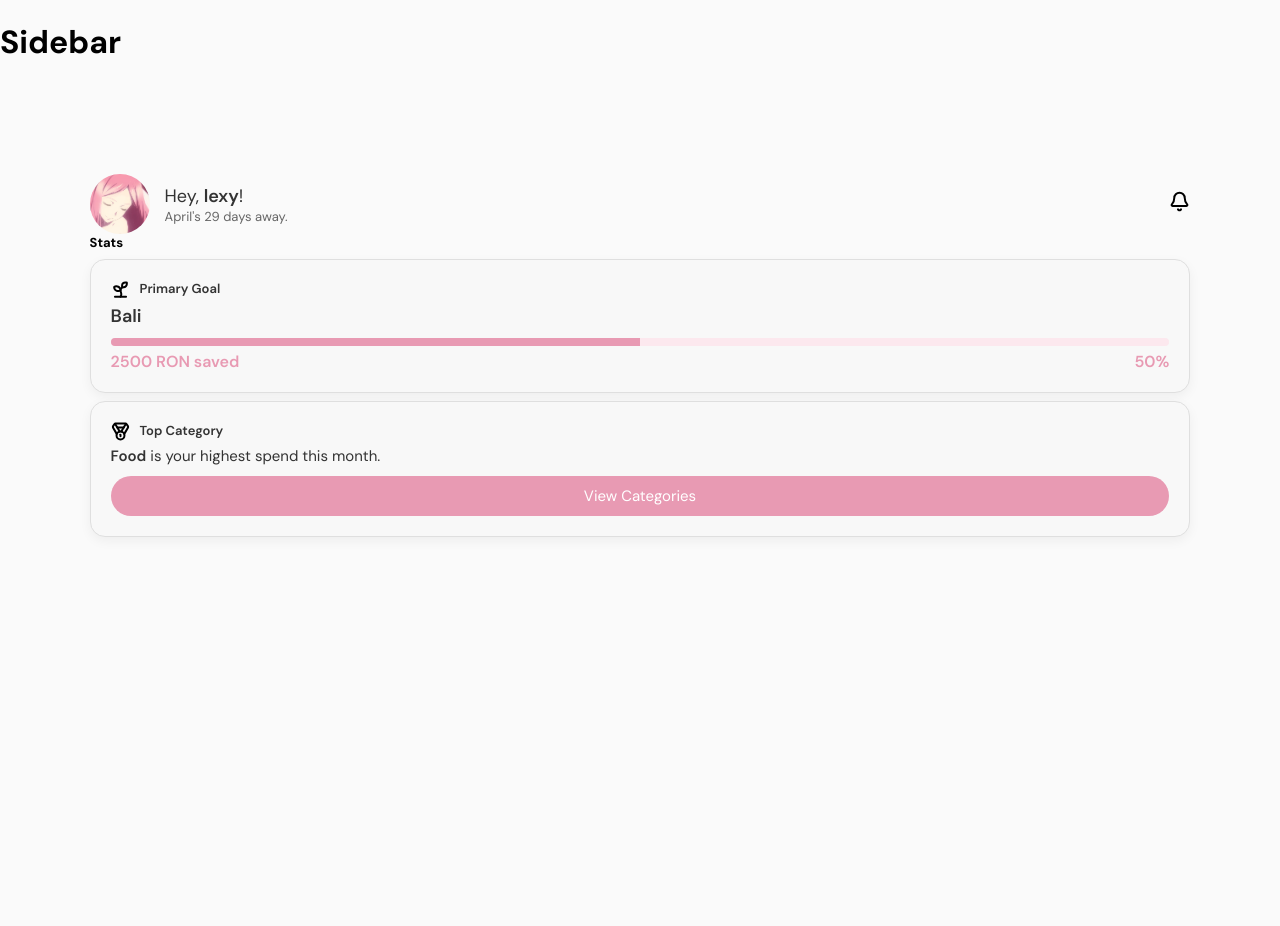
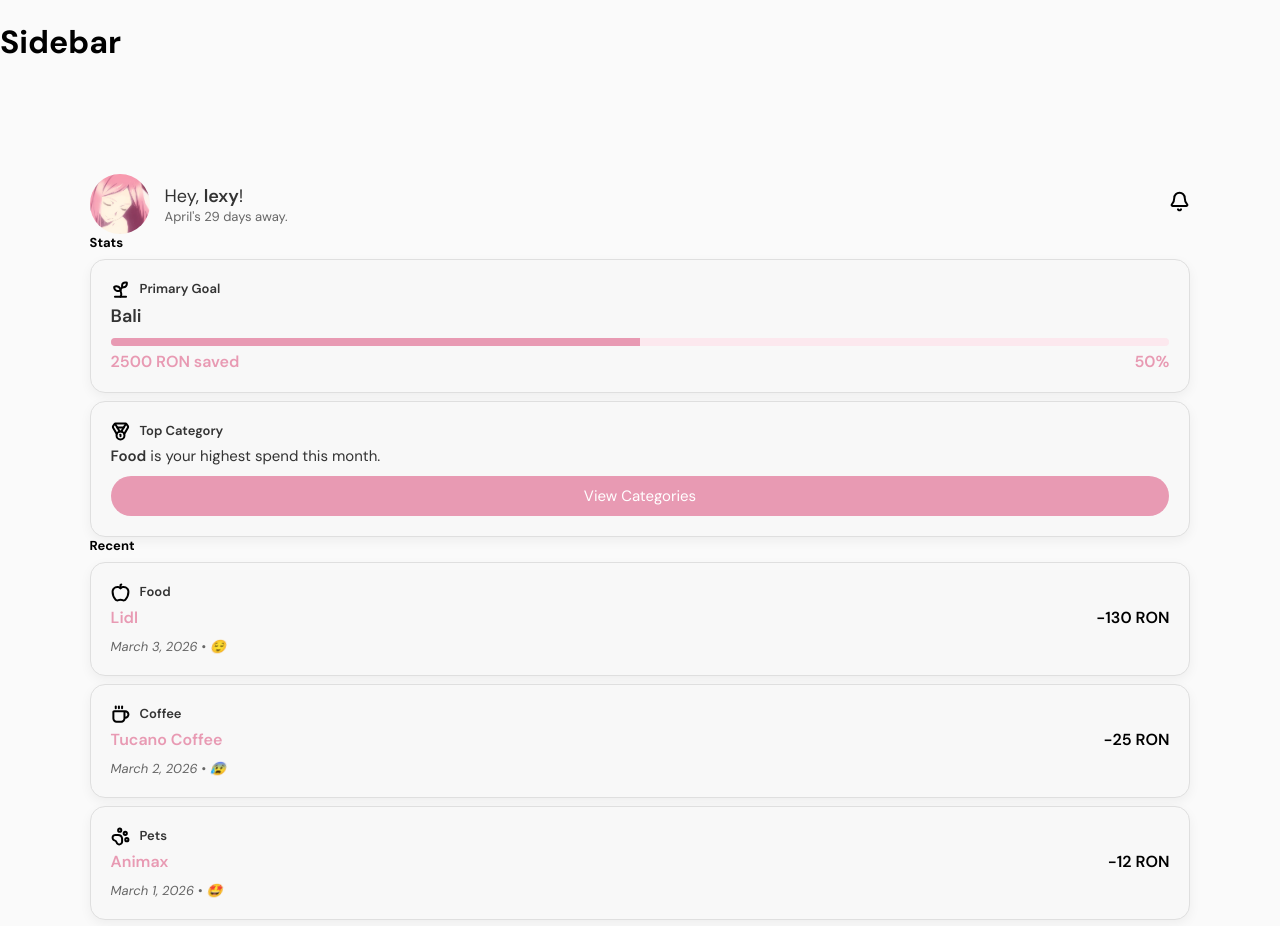
Before and after one commit to mirelalexy/blossom, a React (Vite) app in the folder frontend/: page / in a window 1280 px wide. Shown: the top 926 px of the page. Before the commit the page ends 800 px from the top, so only its background shows below. Built offline with nearby package versions, Linux system fonts and the light colour scheme.

Commit message:
feat(home): add recent transactions section

```diff
--- a/frontend/src/pages/Home.jsx
+++ b/frontend/src/pages/Home.jsx
@@ -1,7 +1,9 @@
 import GreetingHeader from "../components/home/GreetingHeader"
 import PrimaryGoalCard from "../components/home/PrimaryGoalCard"
 import TopCategoryCard from "../components/home/TopCategoryCard"
+import TransactionCard from "../components/home/TransactionCard"
 import Section from "../components/ui/Section"
+import Button from "../components/ui/Button"
 
 import "../styles/pages/Home.css"
 
@@ -15,6 +17,49 @@ function Home() {
                     <PrimaryGoalCard />
                     <TopCategoryCard />
                 </Section>
+
+                <Section title="Recent">
+                    <TransactionCard category="Food" merchant="Lidl" date="March 3, 2026" mood="calm" type="Expense" amount={130} currency="RON" icon={
+                        <svg width="19" height="19" viewBox="0 0 19 19" fill="none" xmlns="http://www.w3.org/2000/svg">
+                            <g clip-path="url(#clip0_185_1610)">
+                                <path d="M9.5 5.16816V2.37516C9.5 2.1652 9.58341 1.96384 9.73187 1.81537C9.88034 1.6669 10.0817 1.5835 10.2917 1.5835" stroke="black" stroke-width="2" stroke-linecap="round" stroke-linejoin="round"/>
+                                <path d="M14.4376 16.6251C16.3687 14.4413 17.429 11.6235 17.4167 8.70839C17.4166 7.79145 17.1512 6.89411 16.6524 6.12469C16.1537 5.35528 15.4429 4.74667 14.6058 4.37234C13.7687 3.99801 12.8412 3.87396 11.9352 4.01515C11.0292 4.15635 10.1834 4.55676 9.5 5.16806C8.81655 4.55676 7.97078 4.15635 7.06477 4.01515C6.15876 3.87396 5.23125 3.99801 4.3942 4.37234C3.55715 4.74667 2.84633 5.35528 2.34755 6.12469C1.84877 6.89411 1.58335 7.79145 1.58333 8.70839C1.57834 11.6222 2.63772 14.4374 4.56237 16.6251C4.91681 17.0216 5.39407 17.2877 5.91771 17.3807C6.44135 17.4737 6.98106 17.3883 7.45037 17.1381C8.08114 16.8015 8.78507 16.6255 9.5 16.6255C10.2149 16.6255 10.9189 16.8015 11.5496 17.1381C12.0189 17.3883 12.5586 17.4737 13.0823 17.3807C13.6059 17.2877 14.0832 17.0216 14.4376 16.6251Z" stroke="black" stroke-width="2" stroke-linecap="round" stroke-linejoin="round"/>
+                            </g>
+                            <defs>
+                                <clipPath id="clip0_185_1610">
+                                    <rect width="19" height="19" fill="white"/>
+                                </clipPath>
+                            </defs>
+                        </svg>
+                    }/>
+
+                    <TransactionCard category="Coffee" merchant="Tucano Coffee" date="March 2, 2026" mood="anxious" type="Expense" amount={25} currency="RON" icon={
+                        <svg width="19" height="19" viewBox="0 0 19 19" fill="none" xmlns="http://www.w3.org/2000/svg">
+                            <path d="M7.91666 1.5835V3.16683" stroke="black" stroke-width="2" stroke-linecap="round" stroke-linejoin="round"/>
+                            <path d="M11.0833 1.5835V3.16683" stroke="black" stroke-width="2" stroke-linecap="round" stroke-linejoin="round"/>
+                            <path d="M12.6667 6.3335C12.8766 6.3335 13.078 6.4169 13.2265 6.56537C13.3749 6.71384 13.4583 6.9152 13.4583 7.12516V13.4585C13.4583 14.2983 13.1247 15.1038 12.5308 15.6977C11.937 16.2915 11.1315 16.6252 10.2917 16.6252H5.54167C4.70181 16.6252 3.89636 16.2915 3.3025 15.6977C2.70863 15.1038 2.375 14.2983 2.375 13.4585V7.12516C2.375 6.9152 2.45841 6.71384 2.60687 6.56537C2.75534 6.4169 2.9567 6.3335 3.16667 6.3335H14.25C15.0899 6.3335 15.8953 6.66713 16.4892 7.26099C17.083 7.85486 17.4167 8.66031 17.4167 9.50016C17.4167 10.34 17.083 11.1455 16.4892 11.7393C15.8953 12.3332 15.0899 12.6668 14.25 12.6668H13.4583" stroke="black" stroke-width="2" stroke-linecap="round" stroke-linejoin="round"/>
+                            <path d="M4.75 1.5835V3.16683" stroke="black" stroke-width="2" stroke-linecap="round" stroke-linejoin="round"/>
+                        </svg>
+                    }/>
+
+                    <TransactionCard category="Pets" merchant="Animax" date="March 1, 2026" mood="happy" type="Expense" amount={12} currency="RON" icon={
+                        <svg width="19" height="19" viewBox="0 0 19 19" fill="none" xmlns="http://www.w3.org/2000/svg">
+                            <g clip-path="url(#clip0_185_1634)">
+                                <path d="M8.70833 4.75016C9.58278 4.75016 10.2917 4.04128 10.2917 3.16683C10.2917 2.29238 9.58278 1.5835 8.70833 1.5835C7.83388 1.5835 7.125 2.29238 7.125 3.16683C7.125 4.04128 7.83388 4.75016 8.70833 4.75016Z" stroke="black" stroke-width="2" stroke-linecap="round" stroke-linejoin="round"/>
+                                <path d="M14.25 7.91667C15.1244 7.91667 15.8333 7.20778 15.8333 6.33333C15.8333 5.45888 15.1244 4.75 14.25 4.75C13.3755 4.75 12.6667 5.45888 12.6667 6.33333C12.6667 7.20778 13.3755 7.91667 14.25 7.91667Z" stroke="black" stroke-width="2" stroke-linecap="round" stroke-linejoin="round"/>
+                                <path d="M15.8333 14.2502C16.7078 14.2502 17.4167 13.5413 17.4167 12.6668C17.4167 11.7924 16.7078 11.0835 15.8333 11.0835C14.9589 11.0835 14.25 11.7924 14.25 12.6668C14.25 13.5413 14.9589 14.2502 15.8333 14.2502Z" stroke="black" stroke-width="2" stroke-linecap="round" stroke-linejoin="round"/>
+                                <path d="M7.125 7.9165C7.64482 7.9165 8.15954 8.01889 8.63979 8.21781C9.12004 8.41674 9.5564 8.70831 9.92397 9.07587C10.2915 9.44344 10.5831 9.8798 10.782 10.36C10.981 10.8403 11.0833 11.355 11.0833 11.8748V14.6457C11.0831 15.3079 10.8458 15.9481 10.4142 16.4504C9.98271 16.9527 9.38557 17.2838 8.73097 17.3838C8.07637 17.4838 7.40759 17.3461 6.84578 16.9956C6.28396 16.645 5.86626 16.1049 5.66834 15.473C5.33056 14.3831 4.61806 13.6693 3.53084 13.3315C2.89923 13.1337 2.3593 12.7163 2.00875 12.1549C1.65819 11.5935 1.52017 10.9252 1.61966 10.2708C1.71915 9.61648 2.04958 9.01937 2.55115 8.58753C3.05273 8.15569 3.69231 7.91766 4.35417 7.9165H7.125Z" stroke="black" stroke-width="2" stroke-linecap="round" stroke-linejoin="round"/>
+                            </g>
+                            <defs>
+                                <clipPath id="clip0_185_1634">
+                                    <rect width="19" height="19" fill="white"/>
+                                </clipPath>
+                            </defs>
+                        </svg>
+                    }/>
+
+                    <Button>View All Transactions</Button>
+                </Section>
             </div>
         </div>
     )
```
